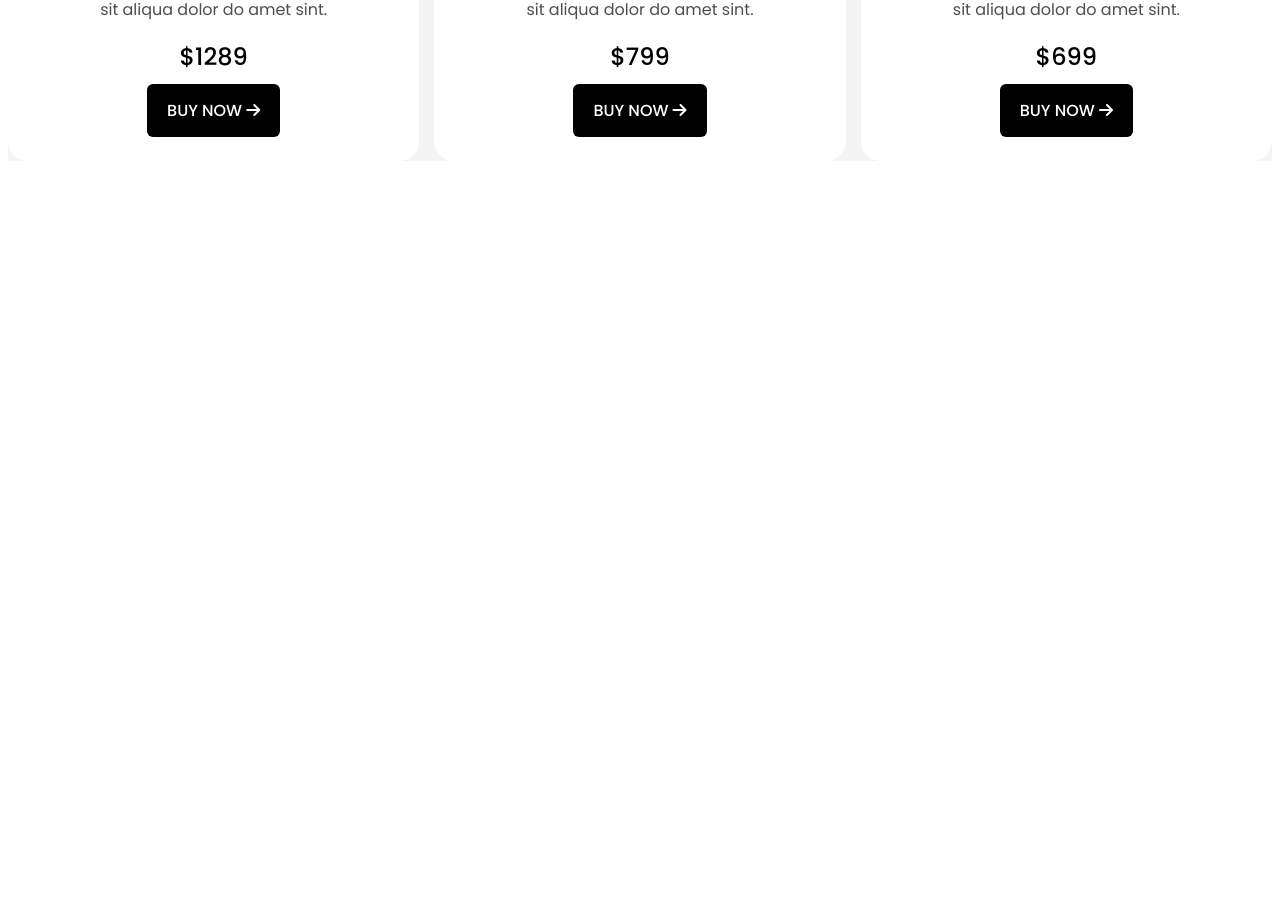
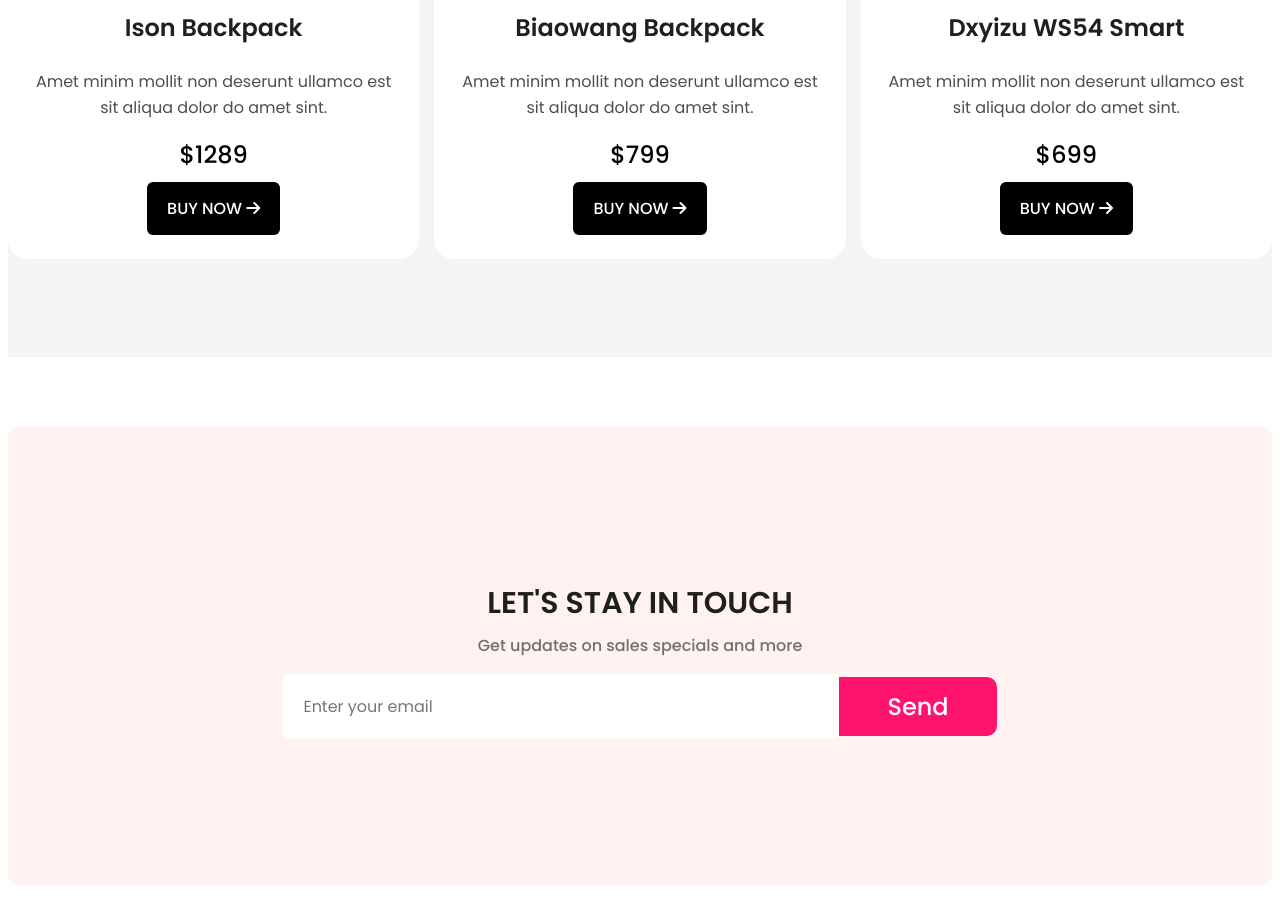
Before and after one commit to ziaulhoquearafat/panda-commerce, a plain HTML site: page index.html in a window 1280 px wide. Shown: the part 2089-3012 px from the top of the page. Before the commit the page ends 2258 px from the top, so only its background shows below. Drawn offline with Linux system fonts and the light colour scheme.

Commit message:
complete contact section

```diff
--- a/index.html
+++ b/index.html
@@ -151,7 +151,14 @@
 
     <!-- Contact us section -->
 
-        <section class="contact-us">
+        <section class="contact-us container">
+
+            <h3>LET'S STAY IN TOUCH</h3>
+            <p>Get updates on sales specials and more</p>
+            <form>
+                <input type="text" name="" id="" placeholder="Enter your email">
+                <input class="btn-primary" type="button" value="Send">
+            </form>
 
         </section>
 
--- a/styles/style.css
+++ b/styles/style.css
@@ -179,6 +179,10 @@
     text-decoration: none;
 }
 
+.shoes-section{
+    padding-bottom: 98px;
+}
+
 /* Shoes */
 
 .shoe-card-container{
@@ -226,3 +230,51 @@
 .shoe-card .btn-primary{
     background: black;
 }
+
+
+/* Contact us */
+
+.contact-us{
+    background-color: #FFF2F1;
+    text-align: center;
+    padding: 146px 265px;
+    border-radius: 10px;
+    margin-top: 70px;
+    margin-bottom: 70px;
+
+}
+
+.contact-us h3{
+    font-size: 30px;
+    font-weight: 600;
+    color: #1f1f1f;
+    line-height: 0;
+}
+
+.contact-us p{
+    font-size: 16px;
+    font-weight: 500;
+    color: #707070;
+}
+
+form{
+    display: flex;
+    justify-content: center;
+    align-items: center;
+}
+
+form input{
+    border: none;
+    border-radius: 5px;
+    padding: 20px 220px 20px 20px;
+    font-size: 16px;
+
+}
+
+
+
+form .btn-primary{
+    padding: 12px 48px;
+    border-radius: 0 10px 10px 0;
+    font-size: 24px;
+}
```
